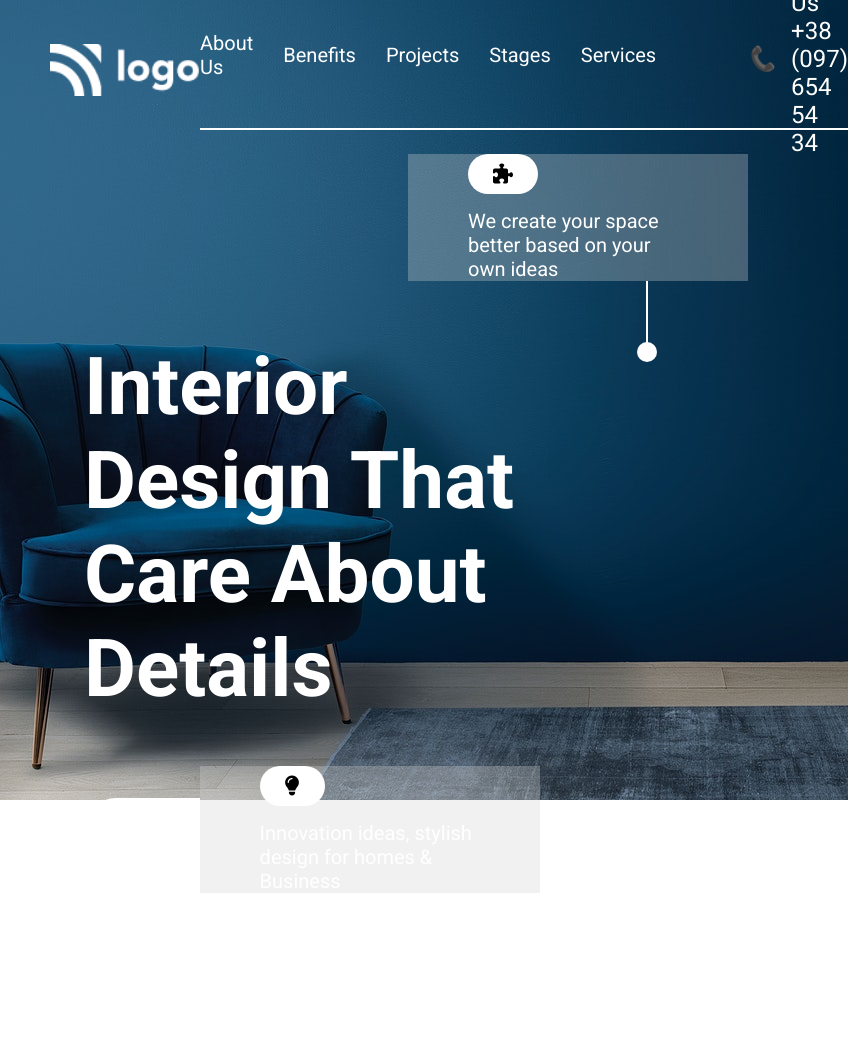
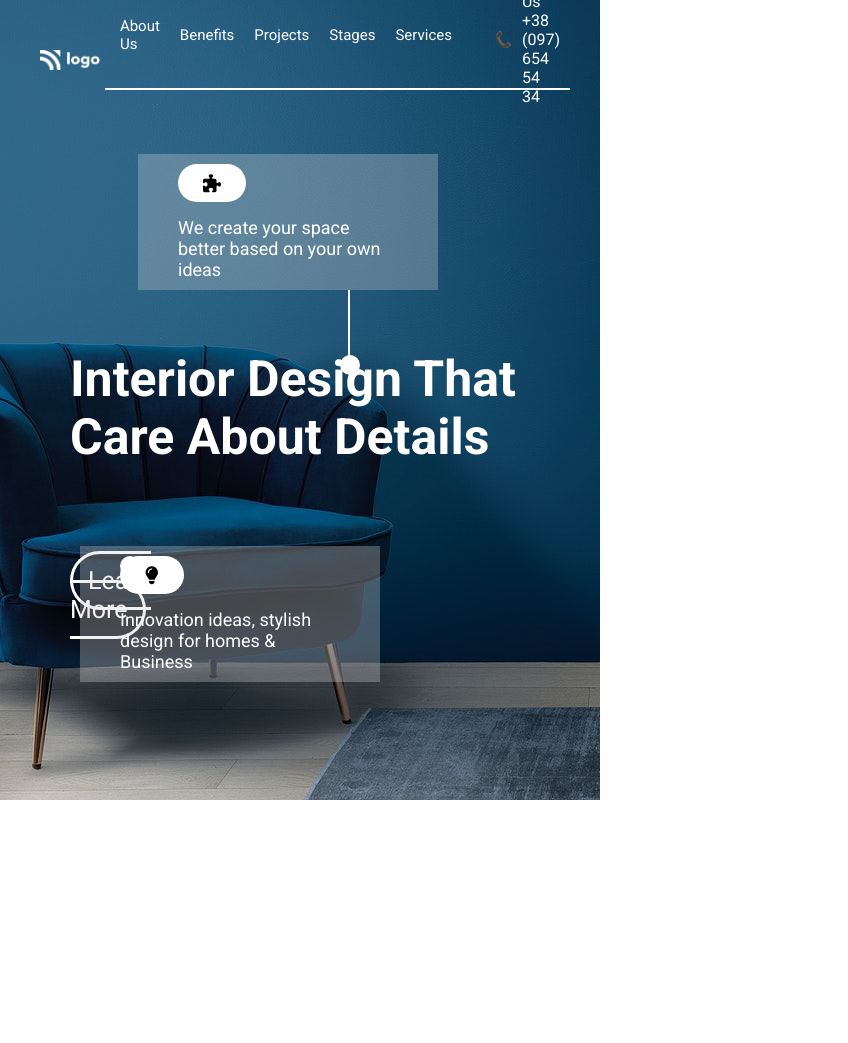
Before and after one commit to nehapandey-dev/project10, a plain HTML site: page index.html in a window 600 px wide. Shown: the whole page, 848 px wide, since content can reach past the window. After the commit the page ends 832 px from the top, so only its background shows below. Drawn offline with Linux system fonts and the light colour scheme.

Commit message:
README.md style.css updated

```diff
--- a/style.css
+++ b/style.css
@@ -5,11 +5,10 @@
     margin: 0;
     font-family: "Roboto";
 }
-
 html {
     height: 100vh;
 }
-
+@media screen and (min-width:900px) {
     body {
         background-image: url(./project10.jpeg);
         background-repeat: no-repeat;
@@ -167,3 +166,280 @@ main {
         top: 45.2%;
         left: 123.2%;
     }
+}
+
+@media screen and (min-width:300px) and (max-width:600px){
+    body{
+        background-image: url(./project10.jpeg);
+        background-repeat: no-repeat;
+        background-size: cover;
+        height: 100%vh;
+        color: #fff;
+    }
+    nav {
+        display: flex;
+        justify-content: space-evenly;
+        height: 15vh;
+
+    }
+    .logo img{
+        display: flex;
+        align-items: center;
+        width: 60px;
+        padding-top: 20px;
+        padding-left: 10px;
+    }
+
+
+
+    .nav-right {
+        display: flex;
+        justify-content:space-evenly;
+        flex: 1;
+    }
+
+    .nav-items {
+        padding-left: 15px;
+        display: flex;
+        list-style: none;
+        align-items: center;
+        font-size: 10px;
+        padding-bottom: 25px;
+        color: #fff;
+        gap: 20px;
+        border-bottom: 2px solid #ffffff;
+    }
+
+
+    .contact {
+        display: flex;
+        padding-left: 10px;
+        padding-right: 10px;
+        justify-content: flex-end;
+        align-items: center;
+        padding-bottom: 20px;
+        border-bottom: 2px solid #ffffff;
+        gap: 10px;
+    }
+
+    .contact p  {
+        font-size: 12px;
+        color: #fff;
+    }
+
+    main {
+        padding: 0 60px;
+    }
+
+    .first {
+        display: flex;
+        margin: 150px 0;
+    }
+
+    .heading {
+        padding-top: 50px;
+        padding-bottom: 30px;
+        flex: 75;
+        font-size: 30px;
+        color: #fff;
+
+    }
+
+    .info-first {
+        position: absolute;
+        left:40%;
+        top: 40%;
+        align-self: flex-start;
+    }
+
+    .second {
+        display: flex;
+    }
+
+    .button {
+        flex: 1;
+        margin-top: 100px;
+    }
+
+    .info-second {
+        flex: 1;
+    }
+
+    .infocard {
+        background-color: #d1d1d150;
+        width: 180px;
+        color: black;
+        padding: 10px 40px;
+        position: relative;
+        bottom:150px;
+        right:150px;
+    }
+
+    .infocard p {
+        font-size: 18px;
+    }
+
+    .infocard p i {
+        background-color: #fff;
+        padding: 10px 25px;
+        color: #000;
+        border-radius: 40px;
+        margin-bottom: 15px;
+    }
+
+    .button a {
+        color: #ffffff;
+        text-decoration: none;
+        padding: 10px 10px;
+        font-size: 15px;
+        border: 3px solid #ffffff;
+        border-radius: 50px;
+        position: relative;
+        bottom: 30px;
+    }
+}
+
+@media screen and (min-width:600px) and (max-width:900px){
+    body {
+        background-image: url(./project10.jpeg);
+        background-repeat: no-repeat;
+        background-size: cover;
+    }
+
+    nav {
+        display: flex;
+        justify-content: space-evenly;
+        padding: 10px 30px;
+        height: 10vh;
+    }
+
+    nav .logo {
+        display: flex;
+        align-items: center;
+        width: 100px;
+    }
+
+    .nav-right {
+        display: flex;
+        justify-content: flex-end;
+        flex: 1;
+    }
+
+    .nav-items {
+        display: flex;
+        list-style: none;
+        align-items: center;
+        font-size: 15px;
+        padding-bottom: 28px;
+        color: #ffffff;
+        gap: 20px;
+        border-bottom: 2px solid #ffffff;
+    }
+
+
+    .contact {
+        display: flex;
+        padding-left: 40px;
+        justify-content: flex-end;
+        align-items: center;
+        padding-bottom: 20px;
+        border-bottom: 2px solid #ffffff;
+        gap: 10px;
+    }
+
+    .contact p  {
+        font-size: 16px;
+        color: #ffffff;
+    }
+
+    main {
+        padding: 0 70px;
+    }
+
+    .first {
+        display: flex;
+        margin: 200px 0;
+    }
+
+    .heading {
+        flex: 75;
+        font-size: 50px;
+        color: #ffffff;
+
+    }
+
+    .info-first {
+        position: absolute;
+        left:48%;
+        top: 38%;
+        align-self: flex-start;
+    }
+
+    .second {
+        display: flex;
+    }
+
+    .button {
+        flex: 1;
+        margin-top: -100px;
+    }
+
+    .info-second {
+        flex: 1;
+    }
+
+    .infocard {
+        background-color: #d1d1d150;
+        width: 220px;
+        color: #ffffff;
+        padding: 10px 40px;
+        position: relative;
+        bottom:150px;
+    }
+
+    .infocard p {
+        font-size: 18px;
+    }
+
+    .infocard p i {
+        background-color: #fff;
+        padding: 10px 25px;
+        color: #000;
+        border-radius: 40px;
+        margin-bottom: 15px;
+    }
+
+    .button a {
+        color: #ffffff;
+        text-decoration: none;
+        padding: 12px 15px;
+        font-size: 25px;
+        border: 3px solid #ffffff;
+        border-radius: 50px;
+
+    }
+
+    .vertical-line{
+        width: 2px;
+        background-color: #ffffff;
+        height: 80px;
+        position: absolute;
+        left: 70%;
+        top: 100%;
+    }
+
+
+    .circle {
+        width: 20px;
+        height: 20px;
+        background: #fff;
+        border-radius: 50%;
+        position: absolute;
+    }
+
+    .circle-first {
+        top: 148%;
+        left: 67.4%;
+    }
+
+ }
```
Also changed, not shown: 1 other file. Lines whose indentation alone changed are shown as unchanged.
